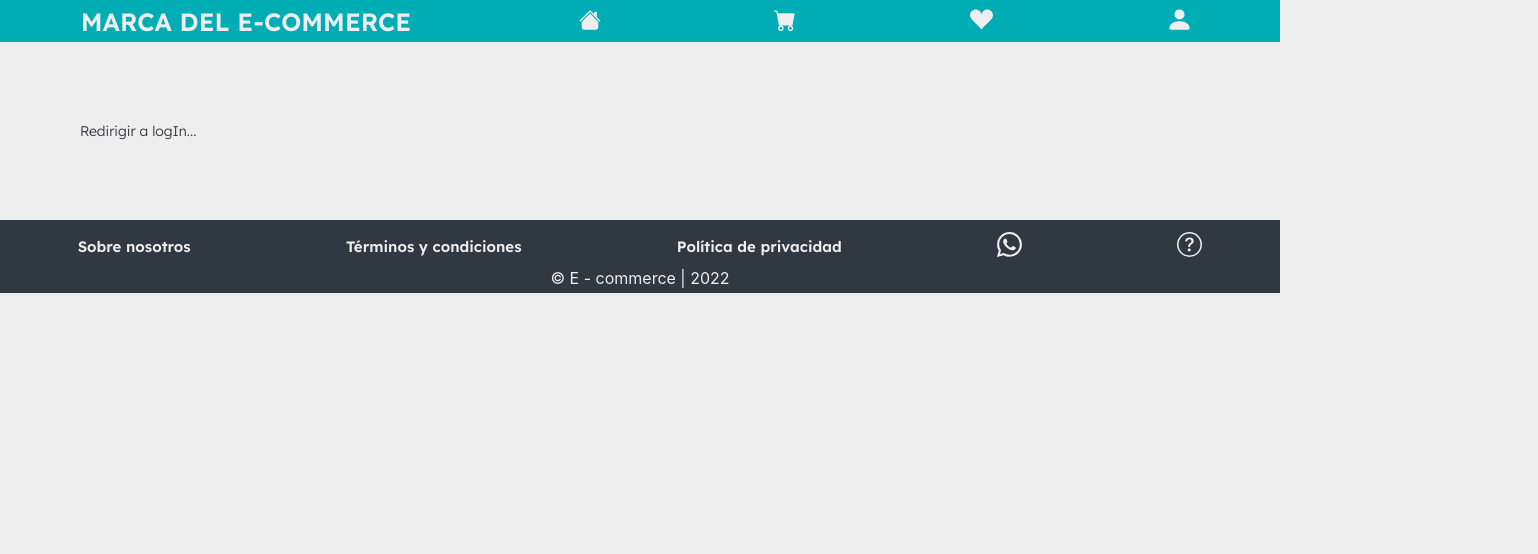
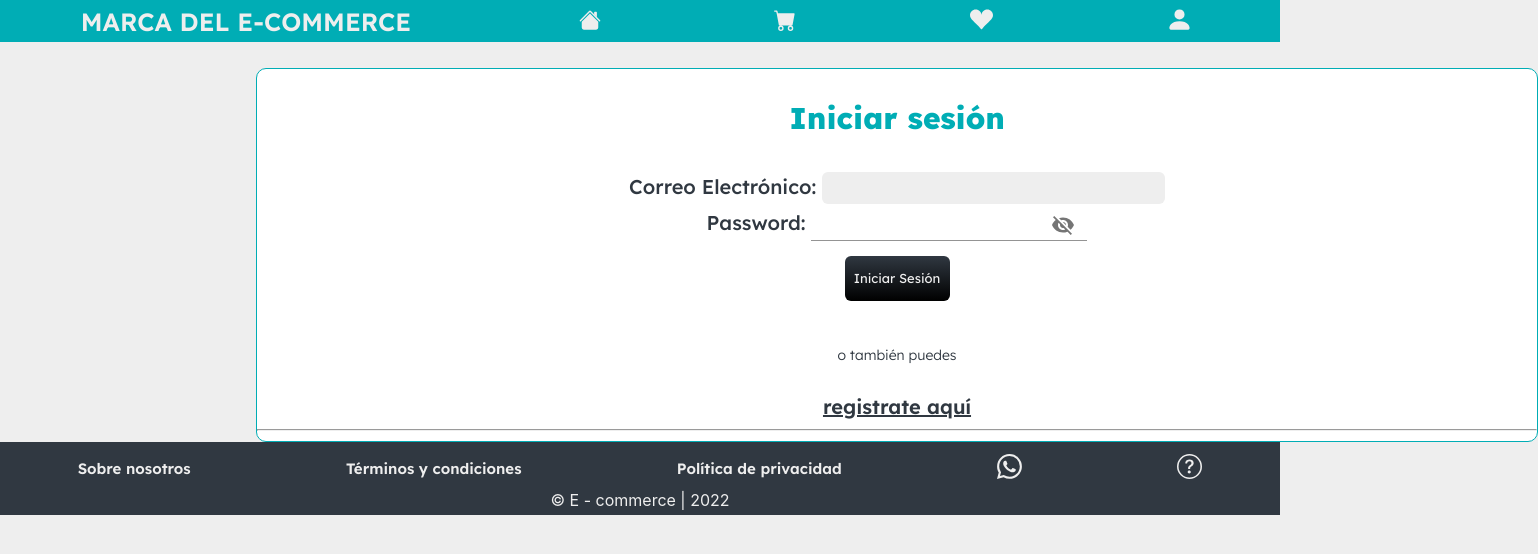
Before and after one commit to e-commerce-henry/client-pf-e-commerce, a React (Create React App) app: page /cart in a window 1280 px wide. Shown: the top 554 px of the page, 1538 px wide, since content can reach past the window. Built offline with nearby package versions, Linux system fonts and the light colour scheme.

Commit message:
redirigiendo cart a login

```diff
--- a/src/components/Cart/Cart.jsx
+++ b/src/components/Cart/Cart.jsx
@@ -4,6 +4,7 @@ import Head from '../Head/Head';
 import Style from './Cart.module.css'
 import ShoppingCart from '../ShoppingCart/ShoppingCart';
 import { useSelector } from 'react-redux';
+import InicioSeccion from '../Profile/InicioSeccion';
 
 
 
@@ -15,7 +16,7 @@ function Cart(){
             <Head />
             <div className={Style.container} >
                 {
-                    auth?<ShoppingCart />: <p>Redirigir a logIn...</p>
+                    auth?<ShoppingCart />:  <InicioSeccion/>
                 }
 
             </div>
```
